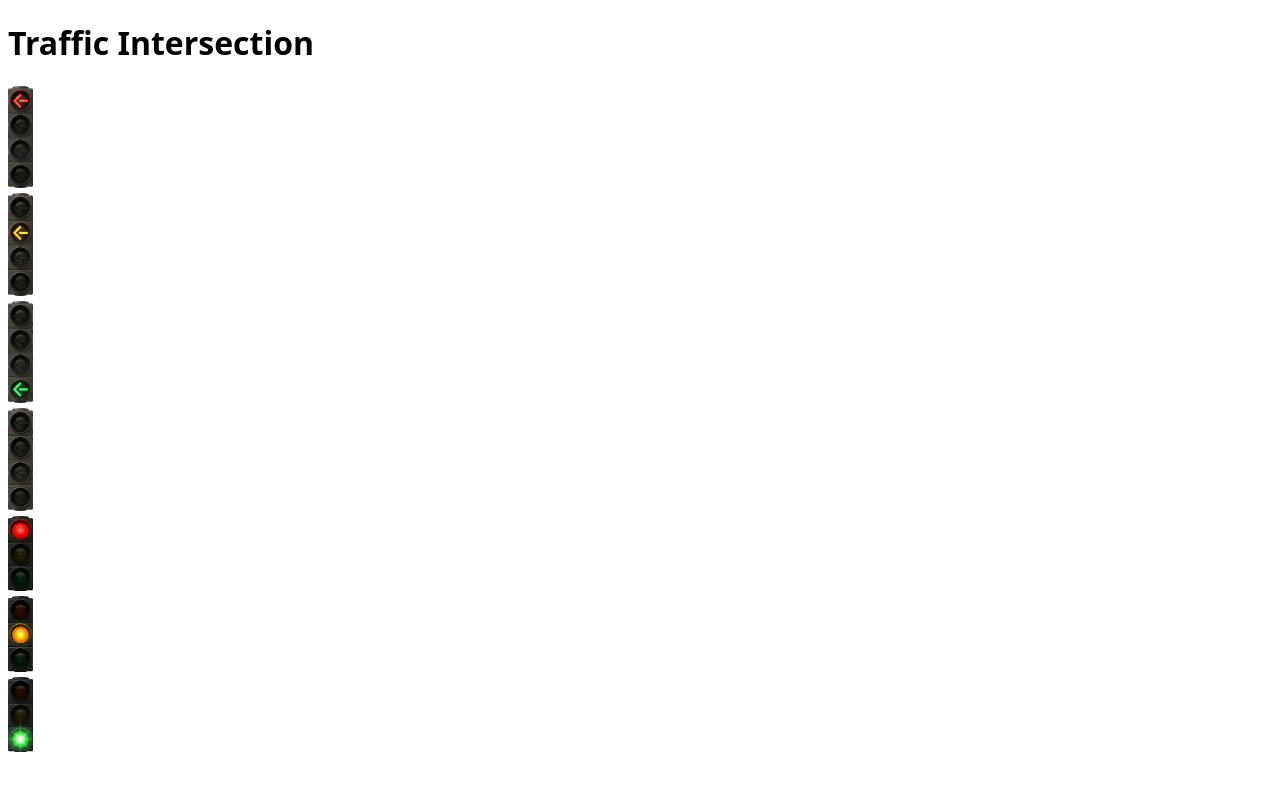
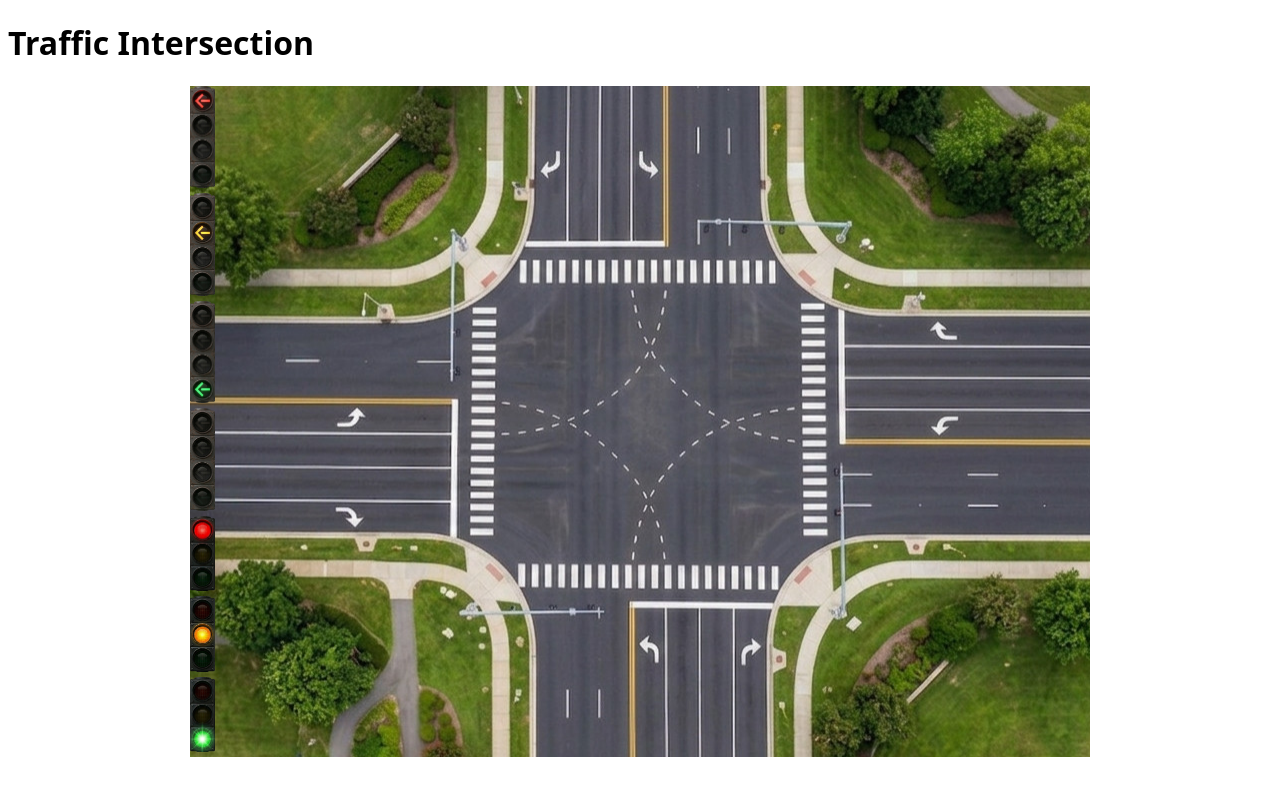
Before and after one commit to bjohn465/traffic-intersection-react, a React (Vite) app: page / in a window 1280 px wide. Shown: the top 796 px of the page. Built offline with nearby package versions, Linux system fonts and the light colour scheme.

Commit message:
Add intersection image and initial styling
And include transcript of conversations with LLM
to generate the intersection image.

```diff
--- a/public/global.css
+++ b/public/global.css
@@ -4,6 +4,16 @@
 
 html {
 	font-family: system-ui;
+}
+
+.intersection {
+	aspect-ratio: 1.83;
+	background-image: url('/intersection.jpg');
+	background-position: center;
+	background-repeat: no-repeat;
+	margin: auto;
+	position: relative;
+	width: 900px;
 }
 
 .traffic-light-tooltip {
--- a/src/main.tsx
+++ b/src/main.tsx
@@ -3,6 +3,7 @@ import { createRoot } from 'react-dom/client'
 import App from './App.tsx'
 
 const root = document.createElement('div')
+root.classList.add('intersection')
 document.body.appendChild(root)
 createRoot(root).render(
 	<StrictMode>
```
Also changed, not shown: chat-transcripts/intersection-image-conversation.md (added, +13 -0 lines), chat-transcripts/intersection-image-edit-conversation.md (added, +27 -0 lines), public/intersection.jpg (added).
